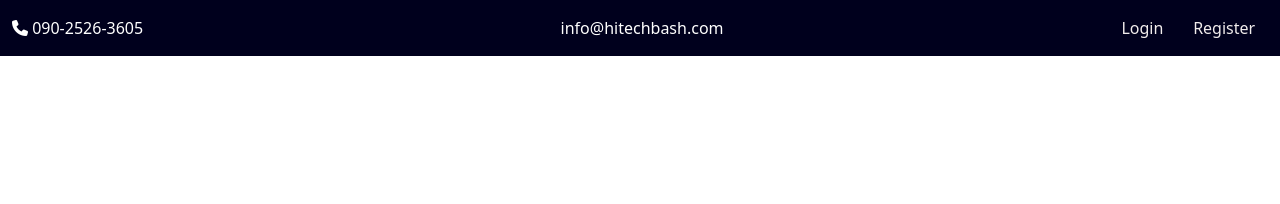
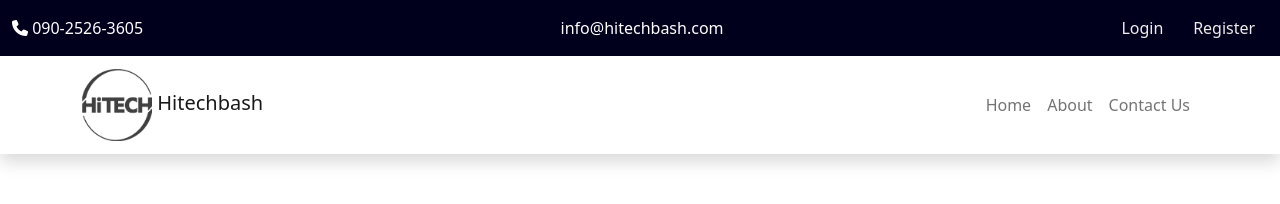
Before and after one commit to nathanielnosa/hitechbash, a plain HTML site: page index.html in a window 1280 px wide. Drawn offline with nearby package versions, Linux system fonts and the light colour scheme; some icons are missing.

Commit message:
html adjusted

```diff
--- a/index.html
+++ b/index.html
@@ -33,6 +33,30 @@
 
     </section>
 
+    <!-- Navbar -->
+    <nav class="navbar navbar-expand-sm shadow navbar-light">
+        <div class="container">
+          <a class="navbar-brand" href="#">
+              <img src="/assets/img/hitec.png" width="70" alt=""> Hitechbash</a>
+          <button class="navbar-toggler" type="button" data-bs-toggle="collapse" data-bs-target="#collapsibleNavbar">
+            <span class="navbar-toggler-icon"></span>
+          </button>
+          <div class="collapse navbar-collapse" id="collapsibleNavbar">
+            <ul class="navbar-nav ms-auto">
+              <li class="nav-item">
+                <a class="nav-link" href="#">Home</a>
+              </li>
+              <li class="nav-item">
+                <a class="nav-link" href="#">About</a>
+              </li>
+              <li class="nav-item">
+                <a class="nav-link" href="#">Contact Us</a>
+              </li>
+            </ul>
+          </div>
+        </div>
+      </nav>
+
 
 
 
```
